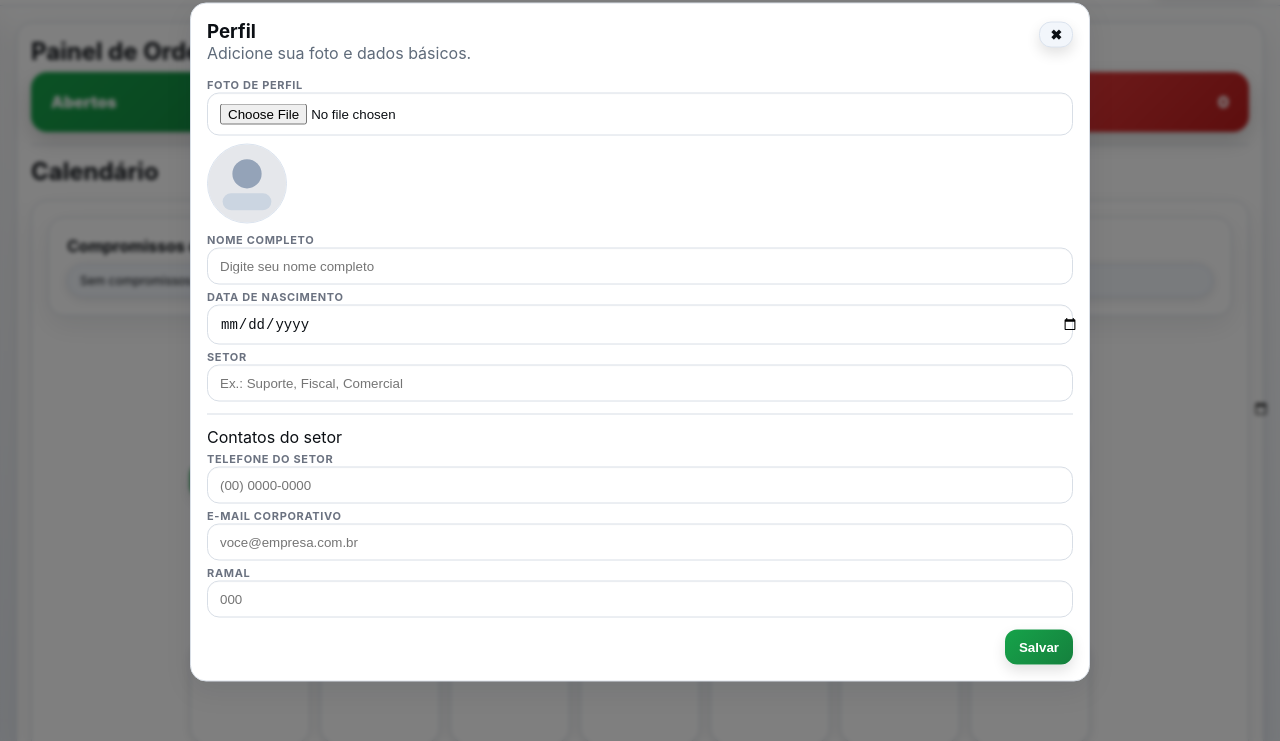
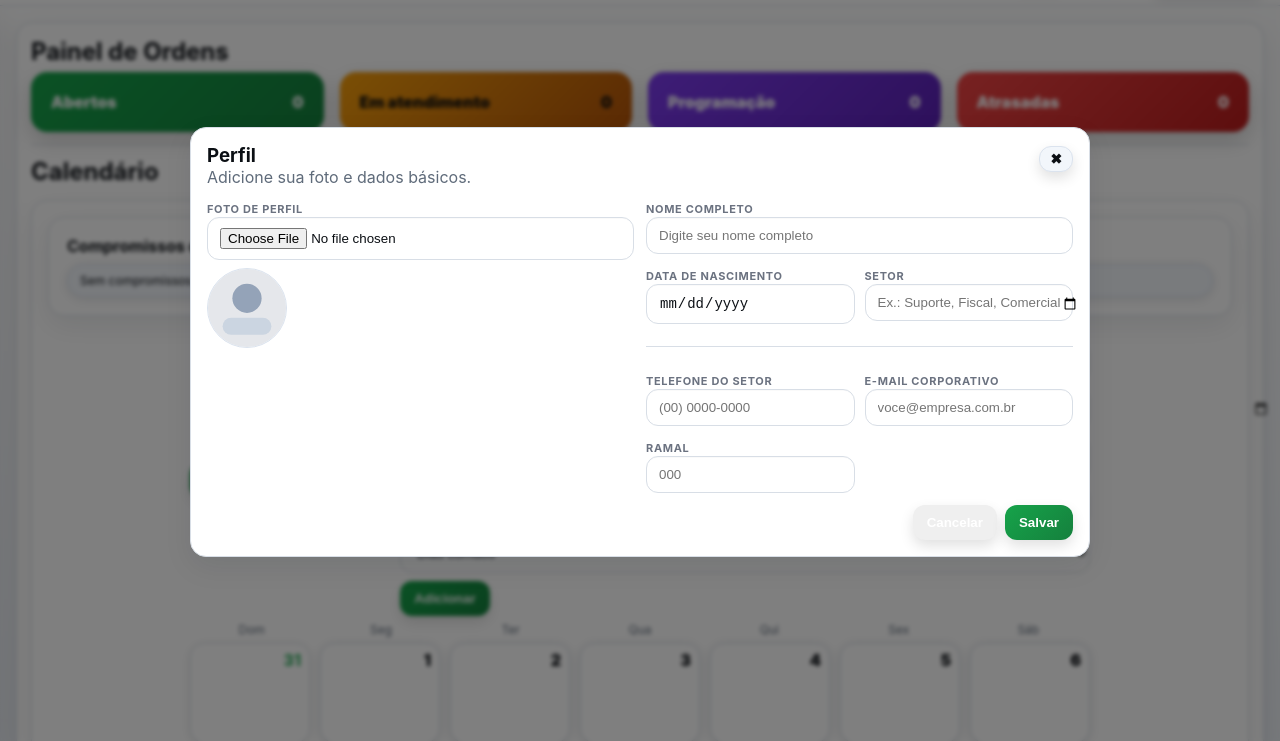
Before and after one commit to brunasoft/SISTEMA-ADM-WEB, a website: page index.html in a window 1280 px wide. Both pictures are taken after a click on the button "Abrir perfil". Shown: the part 58-799 px from the top of the page. Drawn offline with Linux system fonts and the light colour scheme; no server answers.

Commit message:
Add files via upload

```diff
--- a/index.html
+++ b/index.html
@@ -580,8 +580,10 @@
     </div>
 
 <!-- MODAL: Perfil do Usuário -->
-<div id="profileModal" class="modal" hidden aria-hidden="true" aria-labelledby="profileModalTitle" role="dialog">
+<div id="profileModal" class="modal" hidden aria-hidden="true"
+     aria-labelledby="profileModalTitle" role="dialog">
   <div class="modal__backdrop" data-close aria-label="Fechar"></div>
+
   <div class="modal__card">
     <div class="row" style="justify-content:space-between;align-items:center">
       <h3 id="profileModalTitle">Perfil</h3>
@@ -589,35 +591,33 @@
     </div>
     <p class="muted" style="margin-top:-6px">Adicione sua foto e dados básicos.</p>
 
-    <!-- === DADOS BÁSICOS (2 colunas) ================================== -->
-    <div class="form-grid-2">
+    <div class="grid cols-2" style="margin-top:10px; gap:12px">
+      <!-- Foto -->
       <div>
         <label for="pf_foto">Foto de perfil</label>
         <input id="pf_foto" type="file" accept="image/*">
-        <img id="pf_preview" class="avatar lg" src="" alt="Pré-visualização da foto" style="margin-top:8px">
+        <div class="row" style="margin-top:8px">
+          <img id="pf_preview" class="avatar lg" src="" alt="Pré-visualização da foto">
+        </div>
       </div>
 
-      <div>
+      <!-- Dados -->
+      <div class="grid cols-2" style="gap:10px">
+        <div style="grid-column:1 / -1">
           <label for="pf_nome">Nome completo</label>
           <input id="pf_nome" placeholder="Digite seu nome completo">
         </div>
-
         <div>
           <label for="pf_nasc">Data de nascimento</label>
           <input id="pf_nasc" type="date">
         </div>
-
         <div>
           <label for="pf_setor">Setor</label>
           <input id="pf_setor" placeholder="Ex.: Suporte, Fiscal, Comercial">
         </div>
-    </div>
 
-    <hr class="sep">
+        <div style="grid-column:1 / -1"><hr class="sep"></div>
 
-    <!-- === CONTATOS DO SETOR (3 colunas) =============================== -->
-    <div class="block-title">Contatos do setor</div>
-    <div class="contact-grid-3">
         <div>
           <label for="pf_tel_setor">Telefone do setor</label>
           <input id="pf_tel_setor" placeholder="(00) 0000-0000">
@@ -631,13 +631,14 @@
           <input id="pf_ramal" placeholder="000">
         </div>
       </div>
+    </div>
 
-    <!-- Ações -->
     <div class="modal__actions">
+      <button class="btn" data-close id="pf_cancel">Cancelar</button>
       <button class="btn success" id="pf_save">Salvar</button>
     </div>
-  </div>
-</div>
+  </div> <!-- /modal__card -->
+</div> <!-- /profileModal -->
         </div>
         </div>
       </div>
--- a/script.js
+++ b/script.js
@@ -137,7 +137,15 @@ const $  = (sel, root=document) => root.querySelector(sel);
 const $$ = (sel, root=document) => Array.from(root.querySelectorAll(sel));
 
 /** Listener sucinto */
-const on = (el, ev, fn, opts) => el && el.addEventListener(ev, fn, opts);
+const on = (el, ev, fn, opts) => {
+  if (!el) return;
+  // aceita único elemento, NodeList ou array
+  if (el instanceof NodeList || Array.isArray(el)) {
+    el.forEach(e => e && e.addEventListener(ev, fn, opts));
+  } else {
+    el.addEventListener(ev, fn, opts);
+  }
+};
 
 // Trata string ISO (YYYY-MM-DD) como meia-noite LOCAL para não voltar 1 dia
 const fmt = (d) => {
@@ -257,7 +265,7 @@ const state = {
   tickets:  saved.tickets  || defaults.tickets,
   ordens:   saved.ordens   || defaults.ordens,
   calendar: { events: (saved.calendar && saved.calendar.events) || defaults.calendar.events },
-  profile:  { ...defaults.profile, ...(saved.profile||{}) },
+  profile: { foto: null, nome: '', nascimento: '', setor: '', telSetor:'', emailCorp:'', ramal:'' },
 };
 
 function persist(){ DB.save(state); }
@@ -1422,9 +1430,9 @@ function openProfileModal(){
   $('#pf_nome').value      = state.profile.nome        || '';
   $('#pf_nasc').value      = state.profile.nascimento  || '';
   $('#pf_setor').value     = state.profile.setor       || '';
-  $('#pf_tel_setor').value = state.profile.telSetor    || '';
-  $('#pf_email_corp').value= state.profile.emailCorp   || '';
-  $('#pf_ramal').value     = state.profile.ramal       || '';
+  $('#pf_tel_setor').value  = state.profile.telSetor   || '';
+  $('#pf_email_corp').value = state.profile.emailCorp  || '';
+  $('#pf_ramal').value      = state.profile.ramal      || '';
  const prev = $('#pf_preview');
   if (prev) prev.src = state.profile.foto || $('#profileAvatar')?.src || '';
 
@@ -1462,9 +1470,9 @@ function initProfileModal(){
   // SALVAR: lê todos os inputs, grava em state.profile, persiste e atualiza header
   const btnSave = $('#pf_save');
   on(btnSave, 'click', () => {
-    state.profile.nome       = ($('#pf_nome').value || '').trim();
-    state.profile.nascimento = ($('#pf_nasc').value || '').trim();
-    state.profile.setor      = ($('#pf_setor').value || '').trim();
+    state.profile.telSetor  = ($('#pf_tel_setor').value || '').trim();
+    state.profile.emailCorp = ($('#pf_email_corp').value || '').trim();
+    state.profile.ramal     = ($('#pf_ramal').value || '').trim();
 
     // >>> campos novos (antes não eram gravados, por isso “sumiam”)
     state.profile.telSetor   = ($('#pf_tel_setor').value || '').trim();
```
Lines whose indentation alone changed are shown as unchanged.
